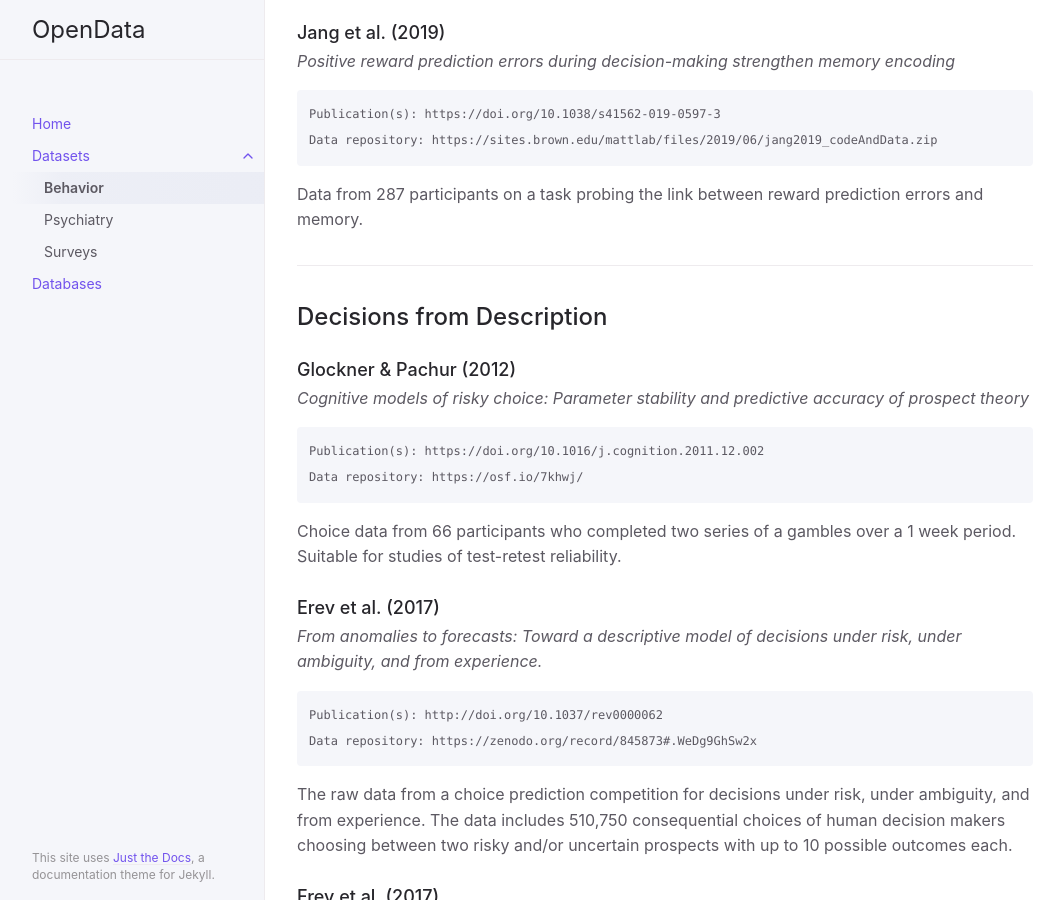
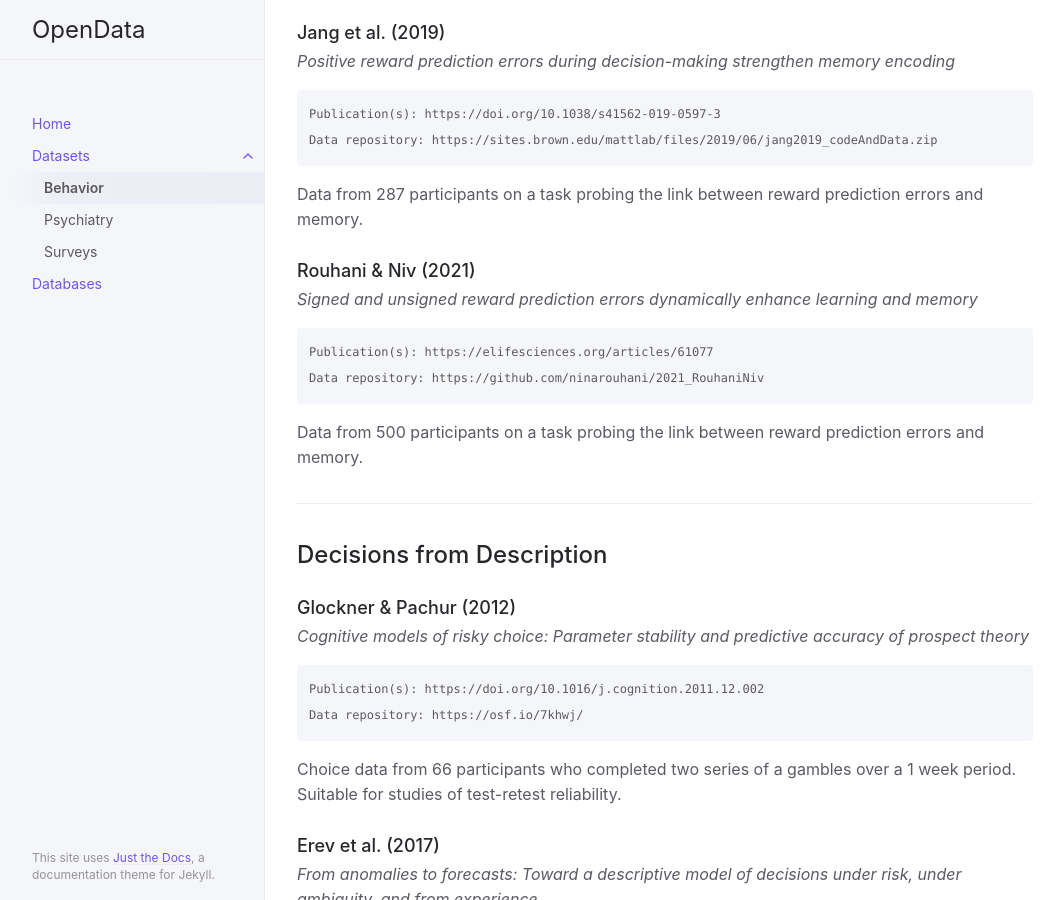
Before and after one commit to nivlab/opendata, a Jekyll site: the page built from docs/datasets/behavior.md, in a window 1280 px wide and 900 px high, scrolled down 7775 px. Shown: the whole window, without its empty margins (107-1168 px from the left). Built offline with Jekyll 4.4.1, drawn with Linux system fonts in a browser that asks for light colours.

Commit message:
Update behavior.md

````diff
--- a/docs/datasets/behavior.md
+++ b/docs/datasets/behavior.md
@@ -313,6 +313,16 @@ Data repository: https://sites.brown.edu/mattlab/files/2019/06/jang2019_codeAndD
 
 Data from 287 participants on a task probing the link between reward prediction errors and memory.
 
+### Rouhani & Niv (2021)
+{: .no_toc }
+*Signed and unsigned reward prediction errors dynamically enhance learning and memory*
+```
+Publication(s): https://elifesciences.org/articles/61077
+Data repository: https://github.com/ninarouhani/2021_RouhaniNiv
+```
+
+Data from 500 participants on a task probing the link between reward prediction errors and memory.
+
 ---
 
 ## Decisions from Description
````
